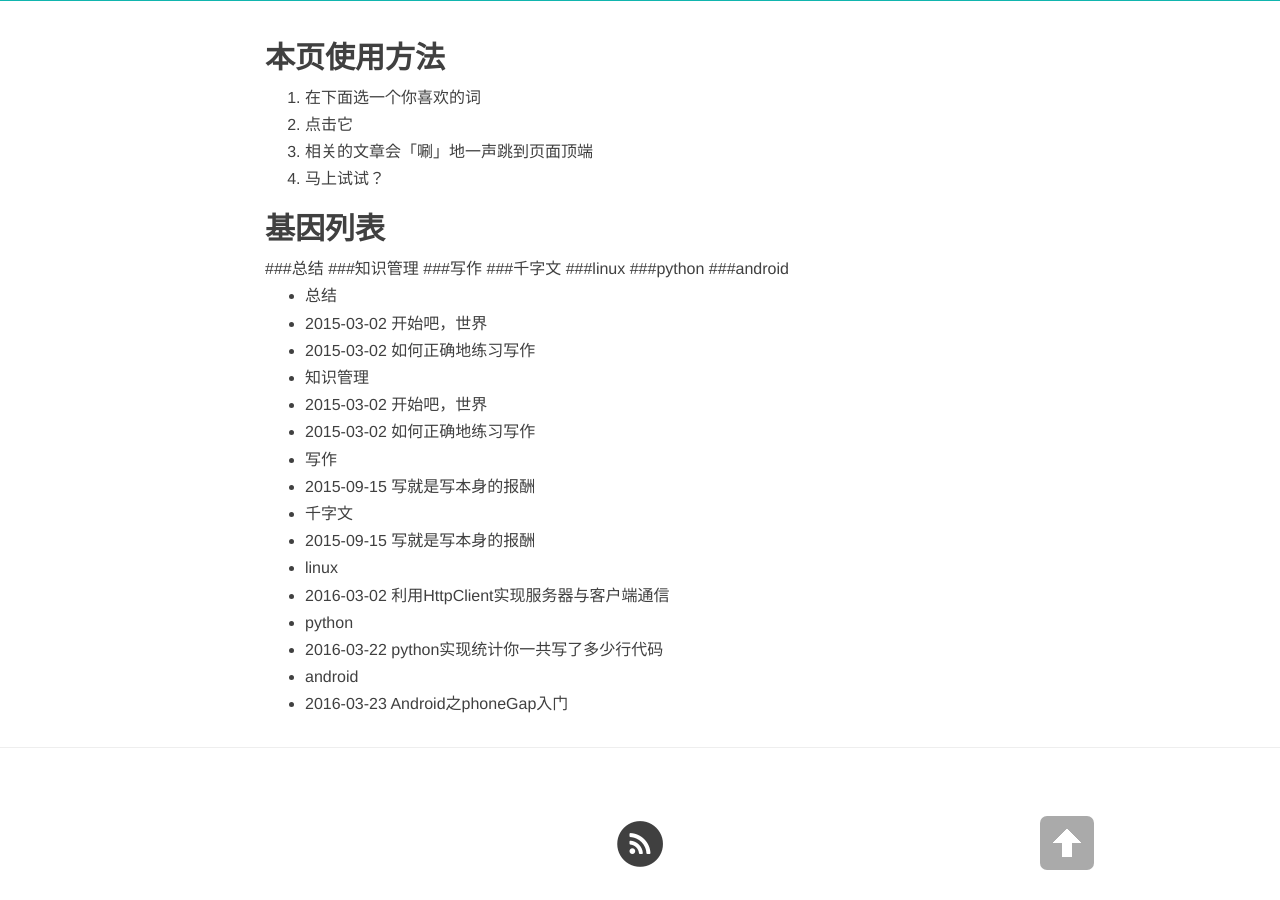
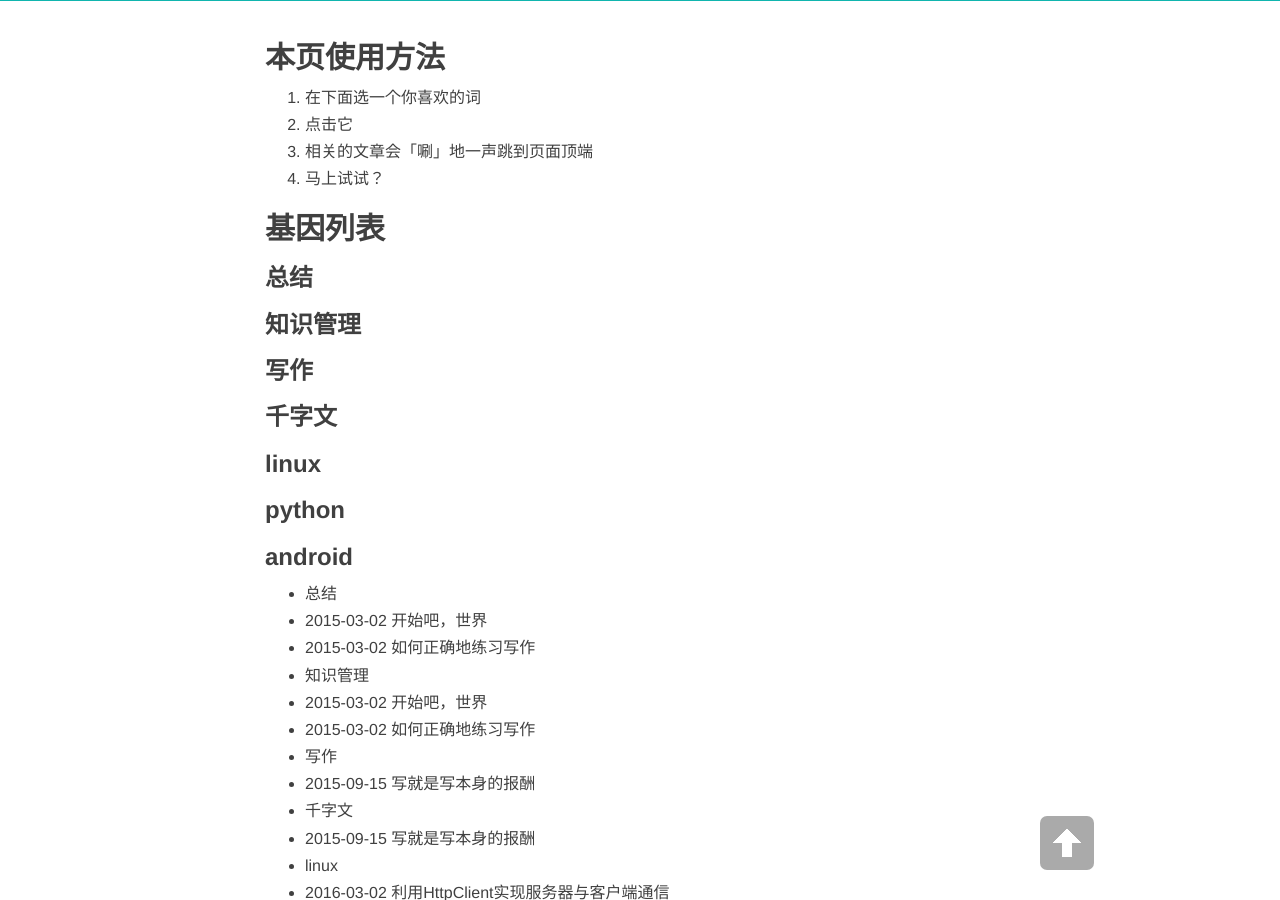
Before and after one commit to whuhan2013/whuhan2013.github.io, a Jekyll site: the page built from tags.md, in a window 1280 px wide and 900 px high, scrolled down 427 px. Built offline with Jekyll 4.4.1, drawn with Linux system fonts in a browser that asks for light colours; nearby versions of some CDN libraries; library files that are not in the unit come from our copies.

Commit message:
Update tags.md

```diff
--- a/tags.md
+++ b/tags.md
@@ -17,7 +17,7 @@ header-img: "img/semantic.jpg"
 
 <div id='tag_cloud'>
 {% for tag in site.tags %}
-###<a href="#{{ tag[0] }}" title="{{ tag[0] }}" rel="{{ tag[1].size }}">{{ tag[0] }}</a>
+<h3><a href="#{{ tag[0] }}" title="{{ tag[0] }}" rel="{{ tag[1].size }}">{{ tag[0] }}</a></h3>
 {% endfor %}
 </div>
 
```
